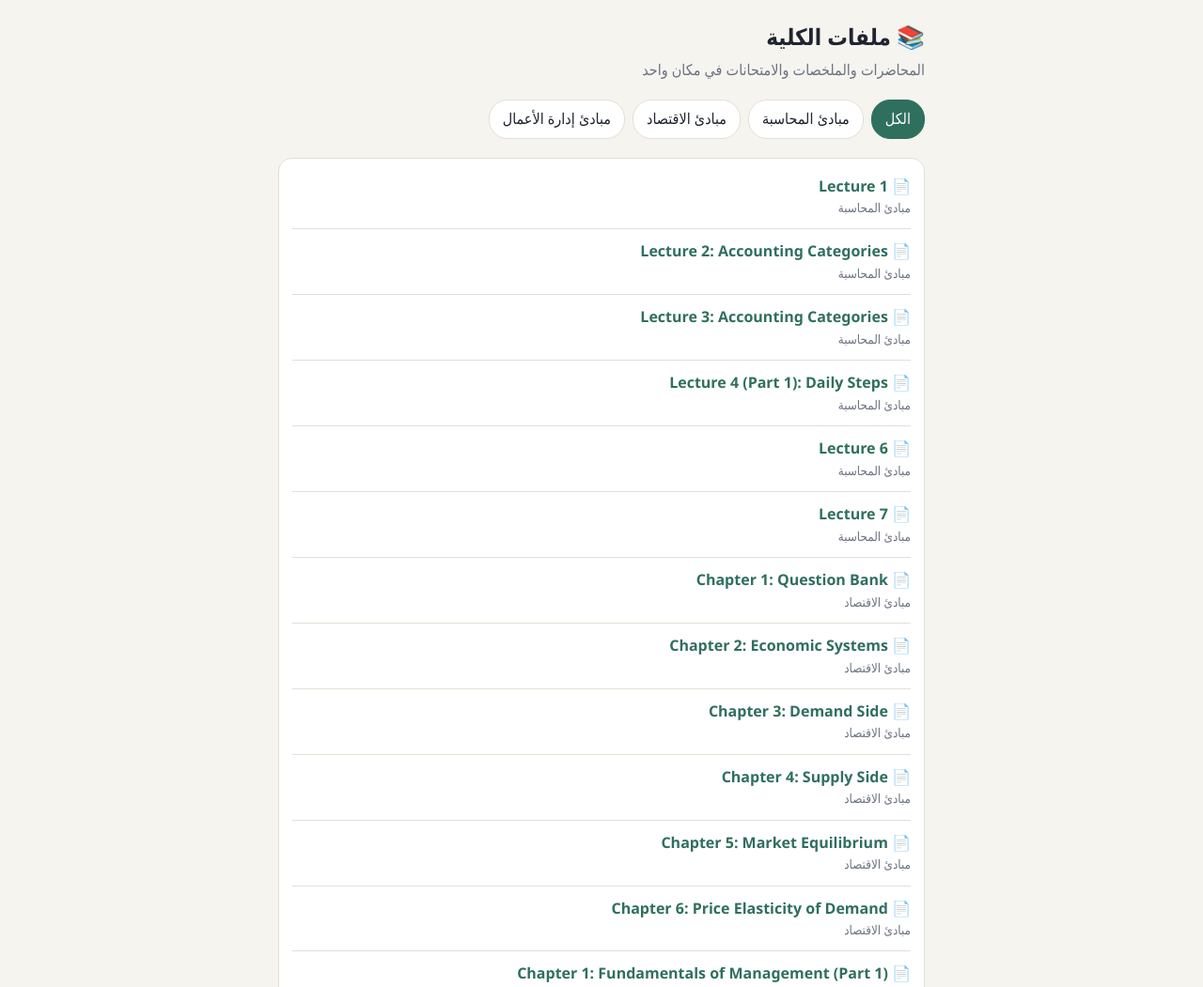
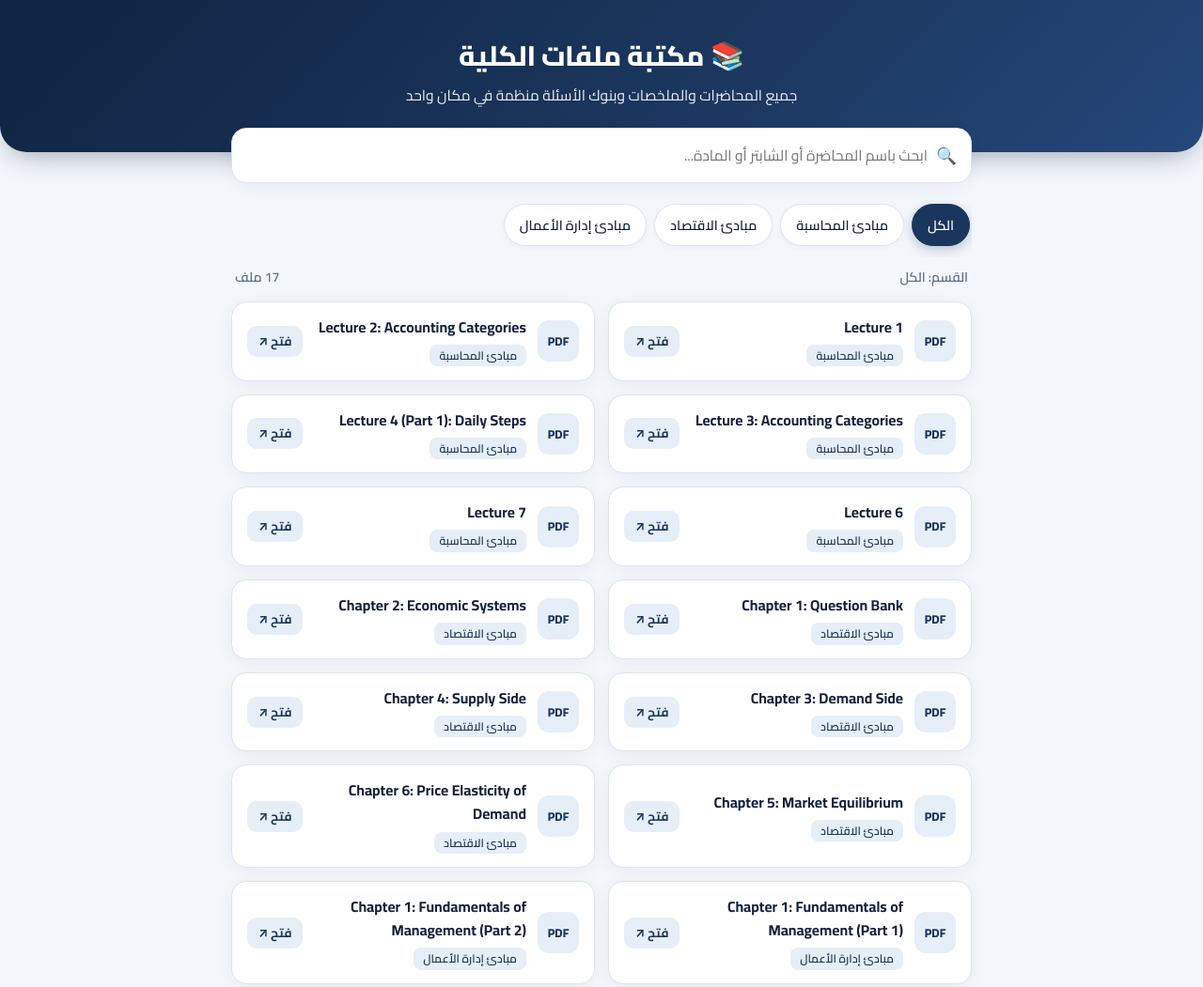
Before and after one commit to Ziad14641/College, a plain HTML site: page index.html in a window 1280 px wide. Shown: the top 1051 px of the page at 94% size. Drawn offline with Linux system fonts and the light colour scheme.

Commit message:
Update index.html

```diff
--- a/index.html
+++ b/index.html
@@ -3,32 +3,300 @@
 <head>
 <meta charset="utf-8">
 <meta name="viewport" content="width=device-width, initial-scale=1">
-<title>ملفات الكلية</title>
+<title>ملفات الكلية | BIS</title>
+<link rel="preconnect" href="https://fonts.googleapis.com">
+<link rel="preconnect" href="https://fonts.gstatic.com" crossorigin>
+<link href="https://fonts.googleapis.com/css2?family=Cairo:wght@400;600;700;800&display=swap" rel="stylesheet">
 <style>
-:root{--bg:#f6f4ef;--card:#fff;--tx:#1f2430;--mu:#6b7280;--ac:#2f6f5e;--bd:#e3dfd6}
-@media (prefers-color-scheme:dark){:root{--bg:#15181c;--card:#1f2328;--tx:#eceff3;--mu:#9aa3ad;--ac:#5fb59f;--bd:#2f353c}}
-*{box-sizing:border-box}
-body{margin:0;background:var(--bg);color:var(--tx);font-family:"Segoe UI",Tahoma,Arial,sans-serif;line-height:1.6}
-main{max-width:720px;margin:0 auto;padding:20px 16px 40px}
-h1{font-size:1.5rem;margin:0 0 4px}
-.sub{color:var(--mu);margin:0 0 18px}
-.tabs{display:flex;gap:8px;overflow-x:auto;padding-bottom:8px;margin-bottom:12px}
-.tab{border:1px solid var(--bd);background:var(--card);color:var(--tx);padding:7px 14px;border-radius:20px;cursor:pointer;white-space:nowrap;font:inherit}
-.tab.on{background:var(--ac);color:#fff;border-color:var(--ac)}
-.box{background:var(--card);border:1px solid var(--bd);border-radius:14px;padding:6px 14px}
-.f{display:block;padding:11px 0;border-bottom:1px solid var(--bd);color:var(--ac);text-decoration:none;font-weight:600;word-break:break-word}
-.f:last-child{border:0}
-.f small{display:block;color:var(--mu);font-weight:400}
-.empty{color:var(--mu);text-align:center;padding:16px}
+:root {
+  --bg: #f3f6fb;
+  --card: #ffffff;
+  --tx: #14213d;
+  --mu: #5c6b8a;
+  --ac: #1b365d;
+  --ac-light: #e6eef8;
+  --ac-hover: #122542;
+  --bd: #dce4f0;
+  --shadow: 0 4px 20px -2px rgba(20, 33, 61, 0.06);
+  --shadow-hover: 0 10px 25px -5px rgba(27, 54, 93, 0.16);
+}
+
+@media (prefers-color-scheme: dark) {
+  :root {
+    --bg: #0b1320;
+    --card: #132035;
+    --tx: #f1f5f9;
+    --mu: #94a3b8;
+    --ac: #60a5fa;
+    --ac-light: rgba(96, 165, 250, 0.14);
+    --ac-hover: #93c5fd;
+    --bd: #223554;
+    --shadow: 0 4px 20px -2px rgba(0, 0, 0, 0.35);
+    --shadow-hover: 0 10px 25px -5px rgba(96, 165, 250, 0.2);
+  }
+}
+
+* { box-sizing: border-box; margin: 0; padding: 0; }
+
+body {
+  background: var(--bg);
+  color: var(--tx);
+  font-family: 'Cairo', system-ui, -apple-system, sans-serif;
+  line-height: 1.6;
+  min-height: 100vh;
+}
+
+.hero {
+  background: linear-gradient(135deg, #0f2342 0%, #1b365d 55%, #24477a 100%);
+  color: #fff;
+  padding: 36px 20px 48px;
+  text-align: center;
+  border-bottom-left-radius: 28px;
+  border-bottom-right-radius: 28px;
+  box-shadow: 0 10px 30px -10px rgba(15, 35, 66, 0.45);
+}
+
+.hero h1 {
+  font-size: 1.85rem;
+  font-weight: 800;
+  margin-bottom: 6px;
+  letter-spacing: -0.3px;
+}
+
+.hero p {
+  font-size: 0.98rem;
+  opacity: 0.92;
+  max-width: 500px;
+  margin: 0 auto;
+}
+
+main {
+  max-width: 820px;
+  margin: -26px auto 0;
+  padding: 0 16px 50px;
+}
+
+.search-wrap {
+  position: relative;
+  margin-bottom: 18px;
+}
+
+.search-input {
+  width: 100%;
+  padding: 14px 46px 14px 16px;
+  border-radius: 16px;
+  border: 1px solid var(--bd);
+  background: var(--card);
+  color: var(--tx);
+  font-family: inherit;
+  font-size: 0.98rem;
+  box-shadow: var(--shadow);
+  outline: none;
+  transition: border-color 0.2s, box-shadow 0.2s;
+}
+
+.search-input:focus {
+  border-color: var(--ac);
+  box-shadow: 0 0 0 3px rgba(27, 54, 93, 0.15);
+}
+
+.search-icon {
+  position: absolute;
+  right: 16px;
+  top: 50%;
+  transform: translateY(-50%);
+  color: var(--mu);
+  font-size: 1.1rem;
+  pointer-events: none;
+}
+
+.tabs {
+  display: flex;
+  gap: 8px;
+  overflow-x: auto;
+  padding: 4px 2px 12px;
+  margin-bottom: 10px;
+  scrollbar-width: none;
+}
+
+.tabs::-webkit-scrollbar { display: none; }
+
+.tab {
+  border: 1px solid var(--bd);
+  background: var(--card);
+  color: var(--tx);
+  padding: 8px 16px;
+  border-radius: 999px;
+  cursor: pointer;
+  white-space: nowrap;
+  font-family: inherit;
+  font-size: 0.9rem;
+  font-weight: 600;
+  transition: all 0.2s ease;
+  box-shadow: 0 2px 6px rgba(0,0,0,0.03);
+}
+
+.tab:hover {
+  border-color: var(--ac);
+  transform: translateY(-1px);
+}
+
+.tab.on {
+  background: var(--ac);
+  color: #fff;
+  border-color: var(--ac);
+  box-shadow: 0 4px 12px rgba(27, 54, 93, 0.25);
+}
+
+@media (prefers-color-scheme: dark) {
+  .tab.on { color: #0b1320; }
+}
+
+.meta-bar {
+  display: flex;
+  justify-content: space-between;
+  align-items: center;
+  margin-bottom: 14px;
+  padding: 0 4px;
+  font-size: 0.88rem;
+  color: var(--mu);
+  font-weight: 600;
+}
+
+.grid {
+  display: grid;
+  grid-template-columns: repeat(auto-fill, minmax(320px, 1fr));
+  gap: 14px;
+}
+
+.card {
+  display: flex;
+  align-items: center;
+  justify-content: space-between;
+  gap: 12px;
+  background: var(--card);
+  border: 1px solid var(--bd);
+  border-radius: 16px;
+  padding: 14px 16px;
+  text-decoration: none;
+  color: var(--tx);
+  box-shadow: var(--shadow);
+  transition: transform 0.2s ease, box-shadow 0.2s ease, border-color 0.2s ease;
+}
+
+.card:hover {
+  transform: translateY(-3px);
+  box-shadow: var(--shadow-hover);
+  border-color: var(--ac);
+}
+
+.card-left {
+  display: flex;
+  align-items: center;
+  gap: 12px;
+  min-width: 0;
+}
+
+.pdf-icon {
+  flex-shrink: 0;
+  width: 44px;
+  height: 44px;
+  border-radius: 12px;
+  background: var(--ac-light);
+  color: var(--ac);
+  display: flex;
+  align-items: center;
+  justify-content: center;
+  font-weight: 800;
+  font-size: 0.8rem;
+}
+
+.card-info {
+  min-width: 0;
+}
+
+.card-title {
+  font-weight: 700;
+  font-size: 0.98rem;
+  color: var(--tx);
+  margin-bottom: 4px;
+  word-break: break-word;
+}
+
+.badge {
+  display: inline-block;
+  font-size: 0.76rem;
+  font-weight: 600;
+  padding: 2px 10px;
+  border-radius: 8px;
+  background: var(--ac-light);
+  color: var(--ac);
+}
+
+.open-btn {
+  flex-shrink: 0;
+  font-size: 0.82rem;
+  font-weight: 700;
+  color: var(--ac);
+  background: var(--ac-light);
+  padding: 6px 12px;
+  border-radius: 10px;
+  transition: background 0.2s, color 0.2s;
+}
+
+.card:hover .open-btn {
+  background: var(--ac);
+  color: #fff;
+}
+
+@media (prefers-color-scheme: dark) {
+  .card:hover .open-btn { color: #0b1320; }
+}
+
+.empty {
+  grid-column: 1 / -1;
+  background: var(--card);
+  border: 1px dashed var(--bd);
+  border-radius: 16px;
+  padding: 36px 16px;
+  text-align: center;
+  color: var(--mu);
+  font-weight: 600;
+}
+
+footer {
+  text-align: center;
+  color: var(--mu);
+  font-size: 0.85rem;
+  margin-top: 36px;
+}
 </style>
 </head>
 <body>
+
+<header class="hero">
+  <h1>📚 مكتبة ملفات الكلية</h1>
+  <p>جميع المحاضرات والملخصات وبنوك الأسئلة منظمة في مكان واحد</p>
+</header>
+
 <main>
-<h1>📚 ملفات الكلية</h1>
-<p class="sub">المحاضرات والملخصات والامتحانات في مكان واحد</p>
-<div class="tabs" id="tabs"></div>
-<div class="box" id="list"></div>
+  <div class="search-wrap">
+    <span class="search-icon">🔍</span>
+    <input type="text" id="search" class="search-input" placeholder="ابحث باسم المحاضرة أو الشابتر أو المادة...">
+  </div>
+
+  <div class="tabs" id="tabs"></div>
+
+  <div class="meta-bar">
+    <span id="current-label">القسم: الكل</span>
+    <span id="count-label">0 ملف</span>
+  </div>
+
+  <div class="grid" id="list"></div>
+
+  <footer>بالتوفيق والنجاح الدائم 🎓</footer>
 </main>
+
 <script>
 var FILES = [
   { subject: "مبادئ المحاسبة", title: "Lecture 1", file: "lec1 10-6-2026.pdf" },
@@ -49,28 +317,71 @@ var FILES = [
   { subject: "مبادئ إدارة الأعمال", title: "Chapter 3: The Nature and Goal of Planning", file: "Business4--.pdf" },
   { subject: "مبادئ إدارة الأعمال", title: "Chapter 4: The Elements and Purposes of Organizing", file: "Business5.pdf" }
 ];
+
 var cur = "الكل";
+var query = "";
+
+document.getElementById("search").addEventListener("input", function (e) {
+  query = e.target.value.trim().toLowerCase();
+  render();
+});
+
 function render() {
   var subs = [];
-  FILES.forEach(function (f) { if (subs.indexOf(f.subject) < 0) subs.push(f.subject); });
-  var t = document.getElementById("tabs"); t.textContent = "";
+  FILES.forEach(function (f) {
+    if (subs.indexOf(f.subject) < 0) subs.push(f.subject);
+  });
+
+  var t = document.getElementById("tabs");
+  t.textContent = "";
   ["الكل"].concat(subs).forEach(function (s) {
     var b = document.createElement("button");
-    b.className = "tab" + (s === cur ? " on" : ""); b.textContent = s;
+    b.className = "tab" + (s === cur ? " on" : "");
+    b.textContent = s;
     b.onclick = function () { cur = s; render(); };
     t.appendChild(b);
   });
-  var l = document.getElementById("list"); l.textContent = "";
-  var show = FILES.filter(function (f) { return cur === "الكل" || f.subject === cur; });
-  if (!show.length) { l.innerHTML = '<div class="empty">مفيش ملفات لسه</div>'; return; }
+
+  var show = FILES.filter(function (f) {
+    var matchSub = (cur === "الكل" || f.subject === cur);
+    var matchQuery = !query ||
+      f.title.toLowerCase().indexOf(query) > -1 ||
+      f.subject.toLowerCase().indexOf(query) > -1;
+    return matchSub && matchQuery;
+  });
+
+  document.getElementById("current-label").textContent = "القسم: " + cur;
+  document.getElementById("count-label").textContent = show.length + (show.length === 1 || show.length > 10 ? " ملف" : " ملفات");
+
+  var l = document.getElementById("list");
+  l.textContent = "";
+
+  if (!show.length) {
+    l.innerHTML = '<div class="empty">لا توجد ملفات مطابقة لبحثك حالياً 😕</div>';
+    return;
+  }
+
   show.forEach(function (f) {
-    var a = document.createElement("a"); a.className = "f";
-    a.href = f.file; a.target = "_blank"; a.rel = "noopener";
-    a.textContent = "📄 " + f.title;
-    var s = document.createElement("small"); s.textContent = f.subject; a.appendChild(s);
+    var a = document.createElement("a");
+    a.className = "card";
+    a.href = f.file;
+    a.target = "_blank";
+    a.rel = "noopener";
+
+    a.innerHTML =
+      '<div class="card-left">' +
+        '<div class="pdf-icon">PDF</div>' +
+        '<div class="card-info">' +
+          '<div class="card-title">' + f.title + '</div>' +
+          '<span class="badge">' + f.subject + '</span>' +
+        '</div>' +
+      '</div>' +
+      '<span class="open-btn">فتح ↗</span>';
+
     l.appendChild(a);
   });
 }
+
 render();
 </script>
 </body>
```
